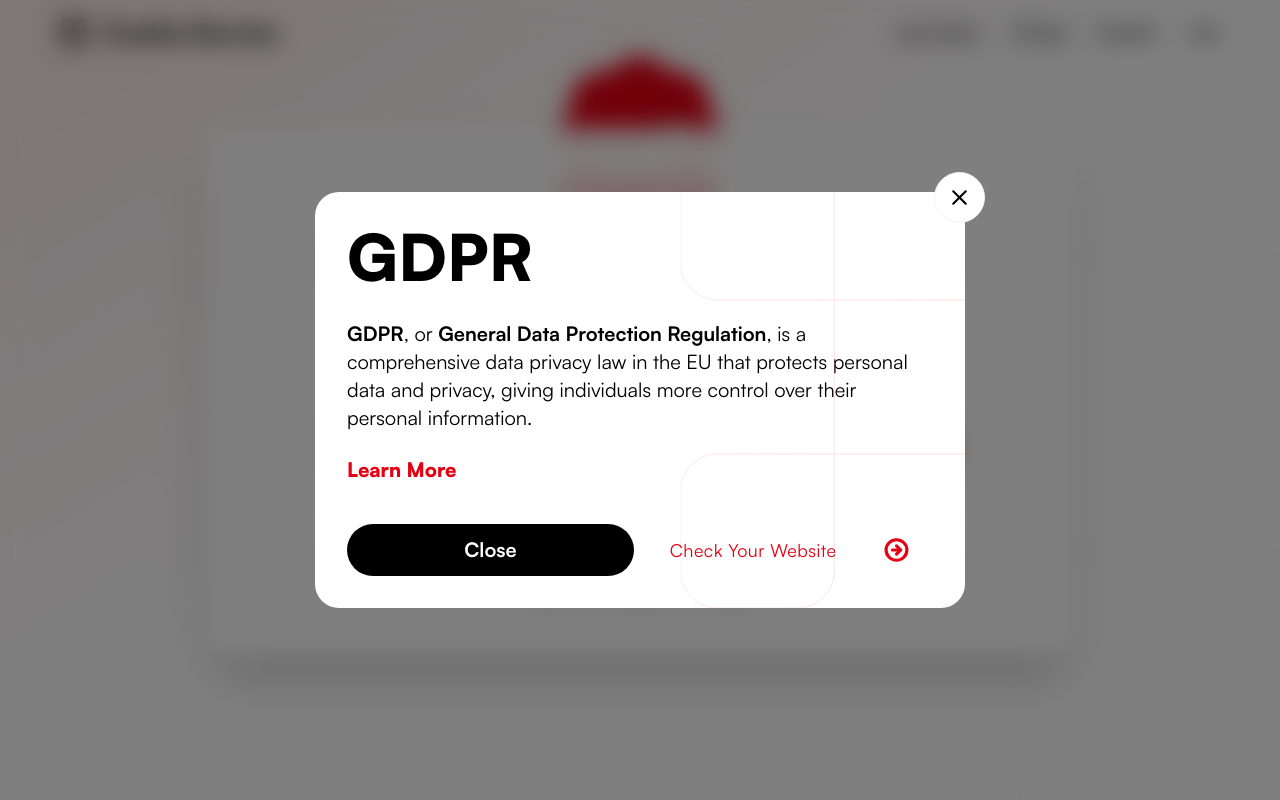
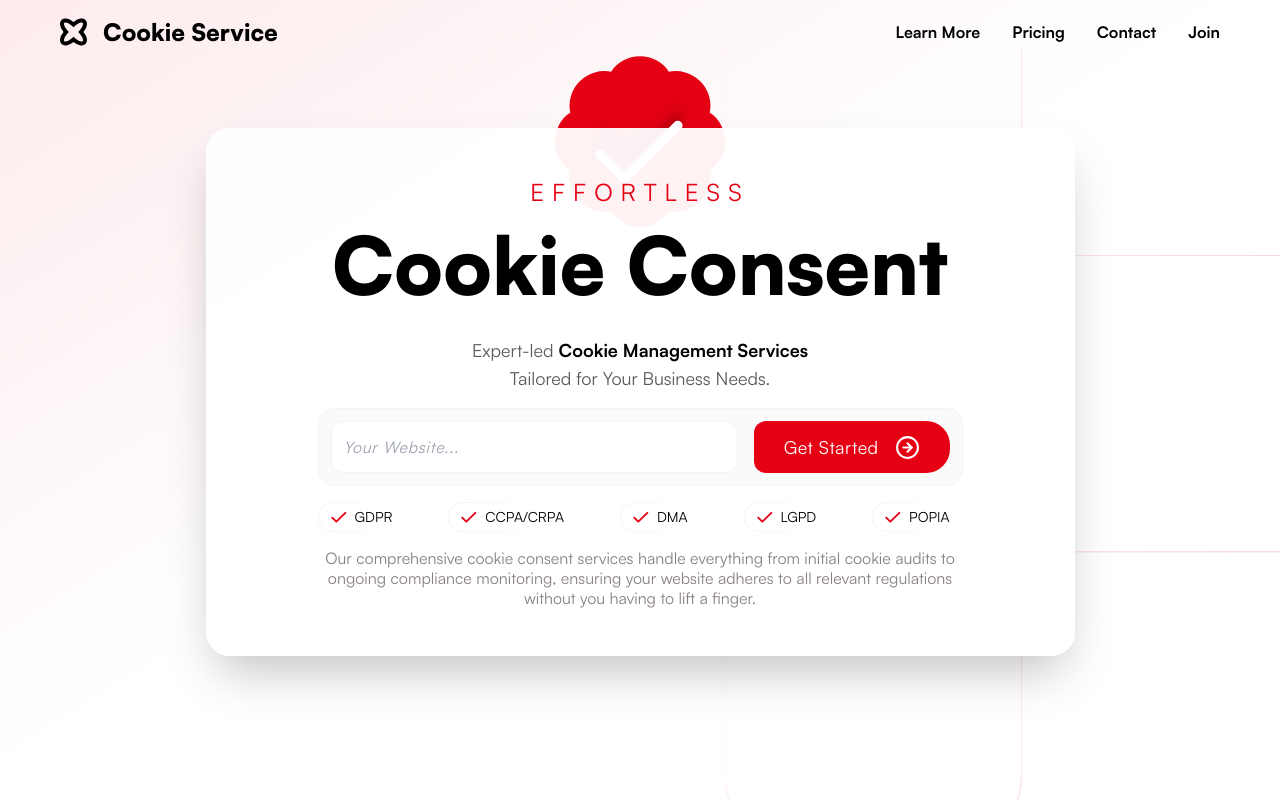
Before and after one commit to al1yew/cookies_app_submission, a Next.js app: page / in a window 1280 px wide. Shown: the top 800 px of the page. Built offline with nearby package versions, Linux system fonts and the light colour scheme.

Commit message:
Mar 4, 2024, 11:30 PM

```diff
--- a/components/home/Hero.tsx
+++ b/components/home/Hero.tsx
@@ -44,7 +44,7 @@ const Hero = () => {
         mx-auto lg:w-[869px] shadow-2xl rounded-3xl z-30
         bg-white bg-opacity-95 flex flex-col items-center py-6 lg:py-12 px-4 lg:px-28 gap-1 lg:gap-4"
         >
-          <h3 className="text-appRed text-md lg:text-2xl font-medium uppercase tracking-widest pt-8 lg:pt-0">
+          <h3 className="text-appRed text-md lg:text-2xl font-medium uppercase tracking-[8px] pt-8 lg:pt-0">
             Effortless
           </h3>
           <h1 className="font-black text-[40px] lg:text-[80px] leading-[40px] lg:leading-[80px]">
--- a/components/home/HeroForm.tsx
+++ b/components/home/HeroForm.tsx
@@ -47,7 +47,8 @@ const HeroForm = () => {
       />
       <button
         type="submit"
-        className="bg-appRed text-white lg:rounded-l-xl lg:rounded-r-3xl rounded-full flex justify-center gap-4 lg:gap-0 lg:justify-around items-center
+        className="bg-appRed text-white lg:rounded-l-xl lg:rounded-r-3xl rounded-full flex justify-center gap-4
+        lg:gap-0  items-center
         py-3 col-span-1 [&>*]:hover:scale-105"
       >
         <span className="text-white text-lg tracking-wide transition-transform transform">
@@ -58,7 +59,7 @@ const HeroForm = () => {
           width={25}
           height={24}
           alt="arrow"
-          className="transition-transform transform"
+          className="transition-transform transform ml-4"
         />
       </button>
       {error && (
--- a/components/home/Modal.tsx
+++ b/components/home/Modal.tsx
@@ -6,7 +6,7 @@ import React, { useEffect, useRef, useState } from "react";
 import { useRouter } from "next/navigation";
 
 const Modal = () => {
-  const [modalIsOpen, setModalIsOpen] = useState(true);
+  const [modalIsOpen, setModalIsOpen] = useState(false);
   const modalRef = useRef<HTMLDivElement>(null);
   const router = useRouter();
 
--- a/tailwind.config.ts
+++ b/tailwind.config.ts
@@ -24,6 +24,12 @@ const config: Config = {
       spacing: {
         "18": "72px",
       },
+      lineHeight: {
+        "180": "180%",
+      },
+      letterSpacing: {
+        "8": "8px",
+      },
     },
   },
   plugins: [],
```
